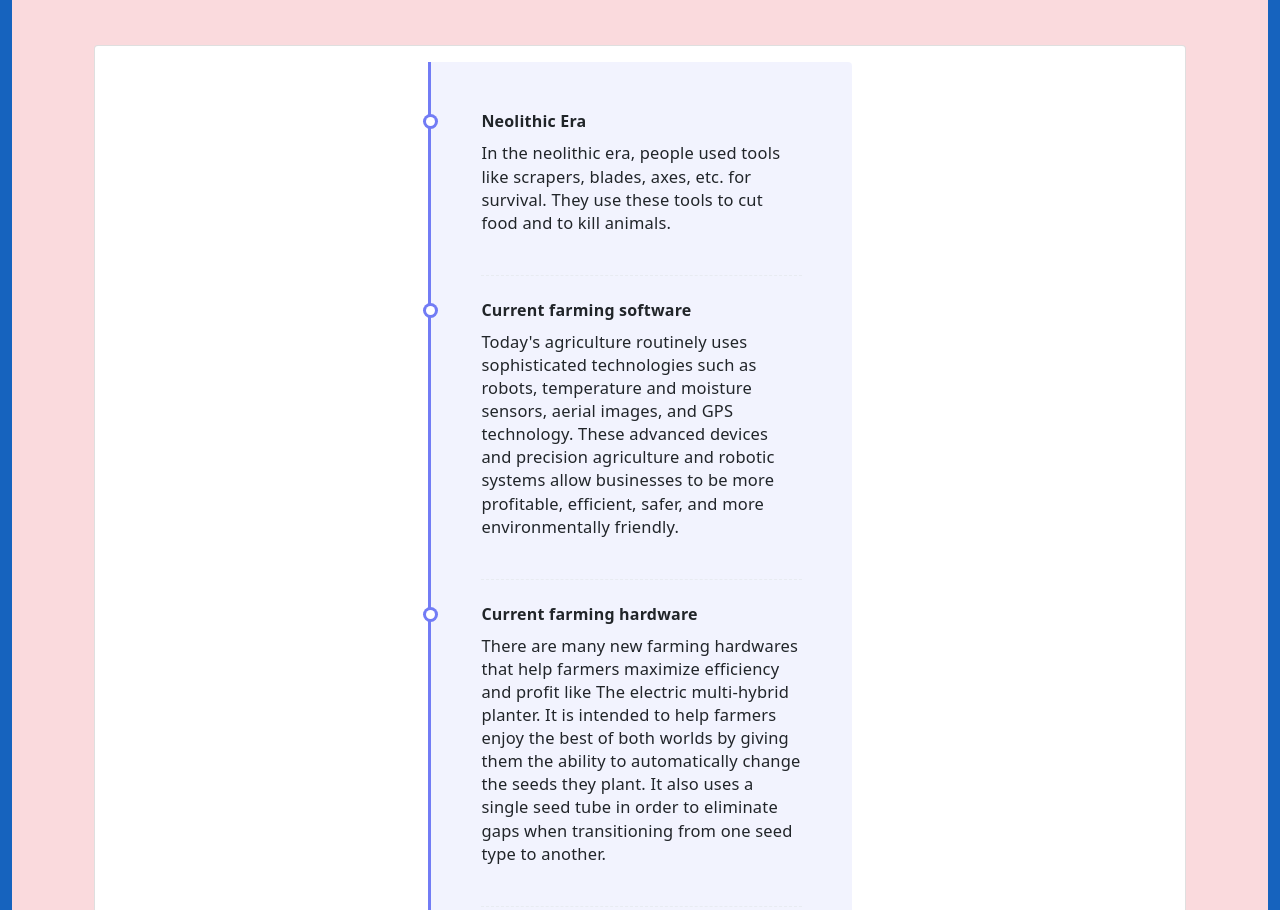
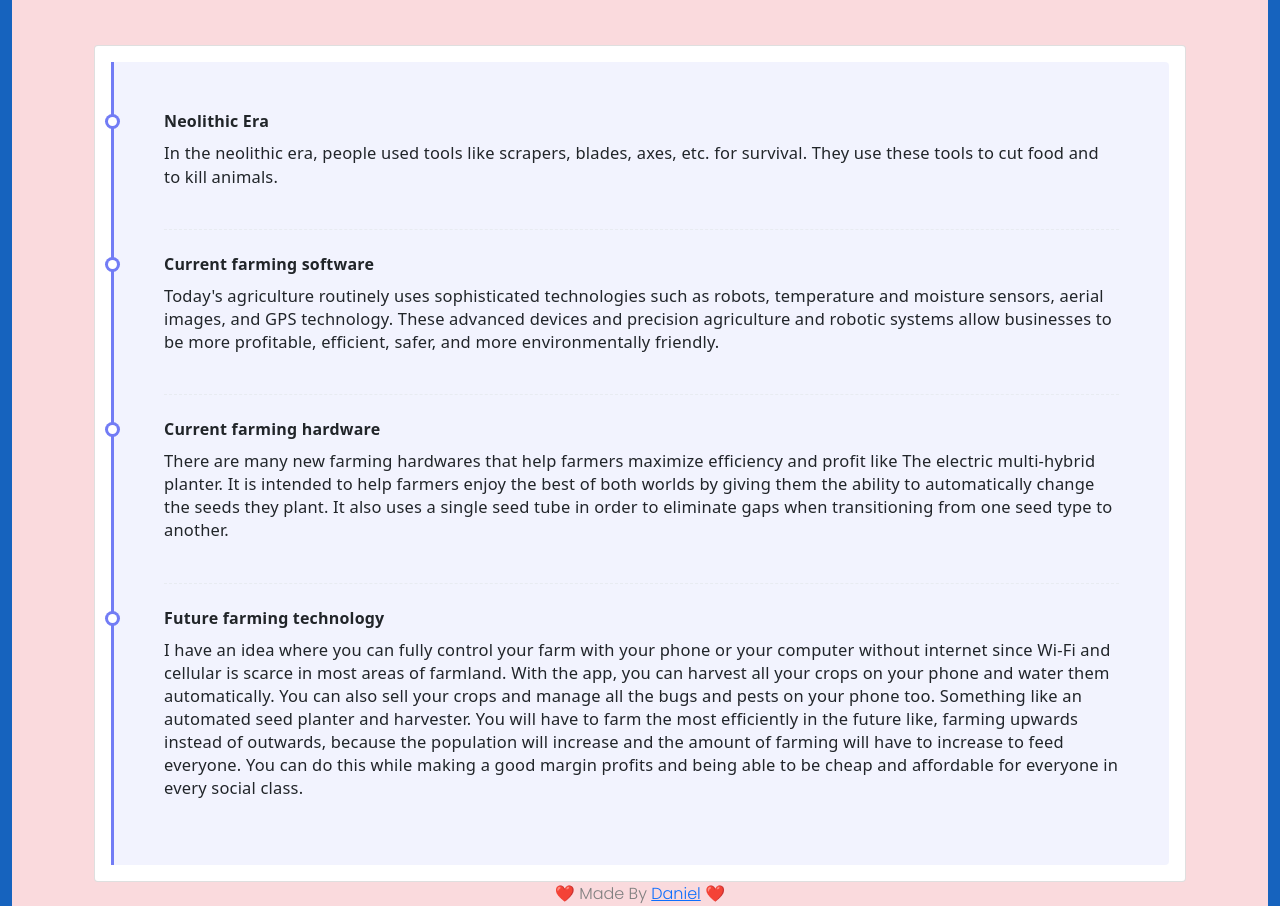
Before and after one commit to danielm5410/sep10-freedom-project, a plain HTML site: page index.html in a window 1280 px wide. Shown: the part 4607-5517 px from the top of the page. Drawn offline with nearby package versions, Linux system fonts and the light colour scheme.

Commit message:
testing timeline responsiveness

```diff
--- a/index.html
+++ b/index.html
@@ -300,7 +300,7 @@ Future agriculture will use sophisticated technologies such as robots, temperatu
         </div>
     </div>
 
-<div class="container-fluid">
+<div class="container-fluid xl">
     <div class="row">
         <div class="col-md-12">
             <div class="card">
--- a/style.css
+++ b/style.css
@@ -61,7 +61,7 @@
     border-bottom-right-radius: 4px;
     border-top-right-radius: 4px;
     background: rgba(114, 124, 245, 0.09);
-    margin: 0 auto;
+    margin:auto;
     letter-spacing: 0.2px;
     position: relative;
     line-height: 1.4em;
@@ -69,7 +69,7 @@
     padding: 50px;
     list-style: none;
     text-align: left;
-    max-width: 40%;
+
 }
 
 
```
